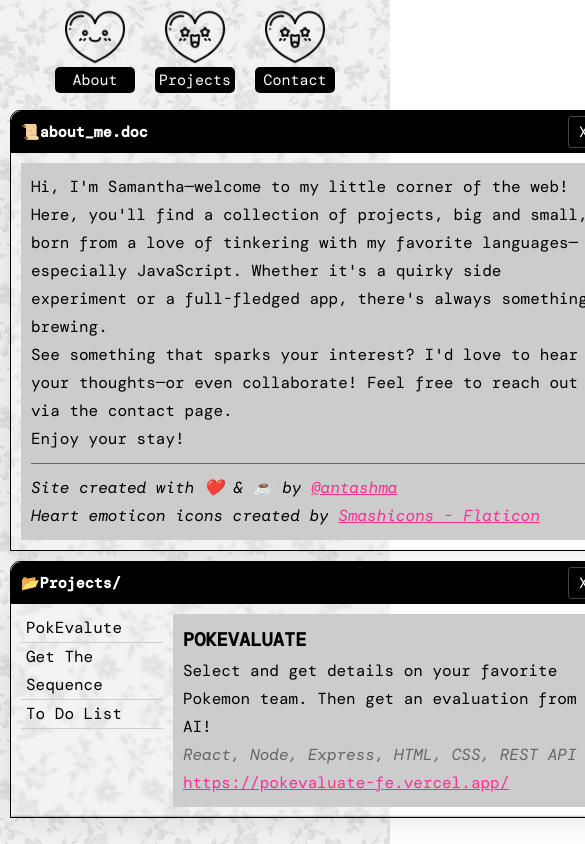
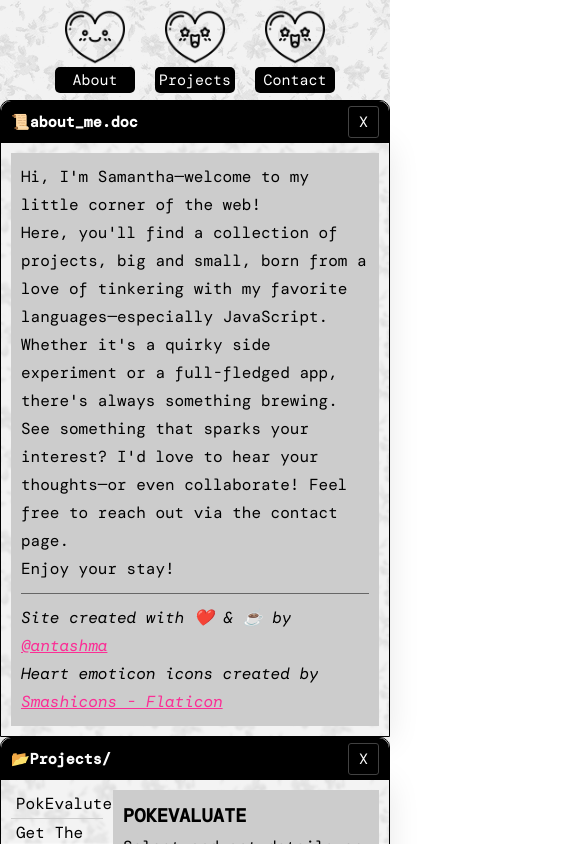
Before and after one commit to Antashma/antashma-site, a React (Vite) app: page / in a window 390 px wide. Both pictures are taken after a click on the element "Projects". Shown: the top 844 px of the page, 585 px wide, since content can reach past the window. Built offline with nearby package versions, Linux system fonts and the light colour scheme.

Commit message:
fix responsive sizing on pages

```diff
--- a/src/App.css
+++ b/src/App.css
@@ -14,8 +14,7 @@ h3 {
 }
 
 main {
-    margin: 0 auto;
-    width: 800px;
+    width: 100%;
 }
 
 ol,
@@ -27,7 +26,14 @@ a {
     color: rgb(251, 46, 149);
 }
 
+/* #app {
+    width: 100%;
+    display: flex;
+    flex-direction: column;
+} */
+
 header {
+    width: 100%;
     display: flex;
     justify-content: space-between;
     gap: 10px;
@@ -57,7 +63,7 @@ header {
     width: 100%;
     display: flex;
     justify-content: center;
-}
+    align-items: center;
 
     .desktop-icon--container {
         width: 80px;
@@ -68,7 +74,6 @@ header {
         justify-content: center;
         align-items: center;
         cursor: pointer;
-}
 
         .icon-img {
             width: 75%;
@@ -89,26 +94,18 @@ header {
                 background-color: hotpink;
             }
         }
+    }
+
+}
 
 .window {
-    width: 100%;
+    width: 800px;
     height: auto;
-    margin: 10px;
+    margin:0 auto;
     border: 1px solid #000;
     border-top-left-radius: 10px;
     border-top-right-radius: 10px;
     font-size: 1.6rem;
-
-    .content {
-        display: flex;
-        padding: 10px;
-        background-color: rgba(255, 255, 255, 0.1);
-        box-shadow: 0 4px 30px rgba(0, 0, 0, 0.1);
-        backdrop-filter: blur(1px);
-        -webkit-backdrop-filter: blur(5px);
-        line-height: 1.75;
-    }
-}
 
     .title-bar {
         display: flex;
@@ -133,6 +130,18 @@ header {
             }
         }
     }
+
+    .content {
+        display: flex;
+        padding: 10px;
+        background-color: rgba(255, 255, 255, 0.1);
+        box-shadow: 0 4px 30px rgba(0, 0, 0, 0.1);
+        backdrop-filter: blur(1px);
+        -webkit-backdrop-filter: blur(5px);
+        line-height: 1.75;
+    }
+}
+
 
 #about {
     display: flex;
@@ -195,6 +204,13 @@ header {
 }
 
 
+
+@media only screen and (max-width: 800px) {
+    .window {
+        width: 100%;
+    }
+}
+
 @media only screen and (max-width: 600px) {
     header {
          display: none;
@@ -202,8 +218,4 @@ header {
     .profile-img {
         display: none;
     }
-    main {
-        width: 100%;
-        min-width: 600px;
 }
-}
--- a/src/App.jsx
+++ b/src/App.jsx
@@ -1,9 +1,9 @@
 import Header from "./components/Header";
 import IconNav from "./IconNav";
-import ProjectsContainer from "./pages/ProjectsContainer"
+import Projects from "./pages/Projects"
 import Contact from "./pages/Contact";
 import About from "./pages/About";
-// import LeetcodeContainer from "./pages/LeetcodeContaintainer"
+
 
 import './App.css'
 
@@ -16,7 +16,7 @@ function App() {
 			<IconNav />
 			<main>
 				<About />
-				<ProjectsContainer />
+				<Projects />
 				<Contact />
 			</main>
 		</div>
--- a/src/pages/ProjectsContainer.jsx
+++ b/src/pages/Projects.jsx
@@ -3,7 +3,7 @@ import projects from "../data/projects";
 import WindowTitleBar from "../components/WindowTitleBar";
 
 
-export default function ProjectsContainer() {
+export default function Projects() {
     const [currentProject, setCurrentProject] = useState(projects[0]);
 
     const style = {
@@ -28,11 +28,11 @@ export default function ProjectsContainer() {
                     </ul>
                 </nav>
 
-                <div class="project-details">
+                <div className="project-details">
                     <h3>{currentProject.name}</h3>
                     <p>{currentProject.description}</p>
-                    <p class="tech-stack">{currentProject.techStack.join(", ")}</p>
-                    <a class="cta-link" href={currentProject.url} target="_blank">{currentProject.url}</a>
+                    <p className="tech-stack">{currentProject.techStack.join(", ")}</p>
+                    <a className="cta-link" href={currentProject.url} target="_blank">{currentProject.url}</a>
                 </div>
             </div>
         </section>
```
Lines whose indentation alone changed are shown as unchanged.
